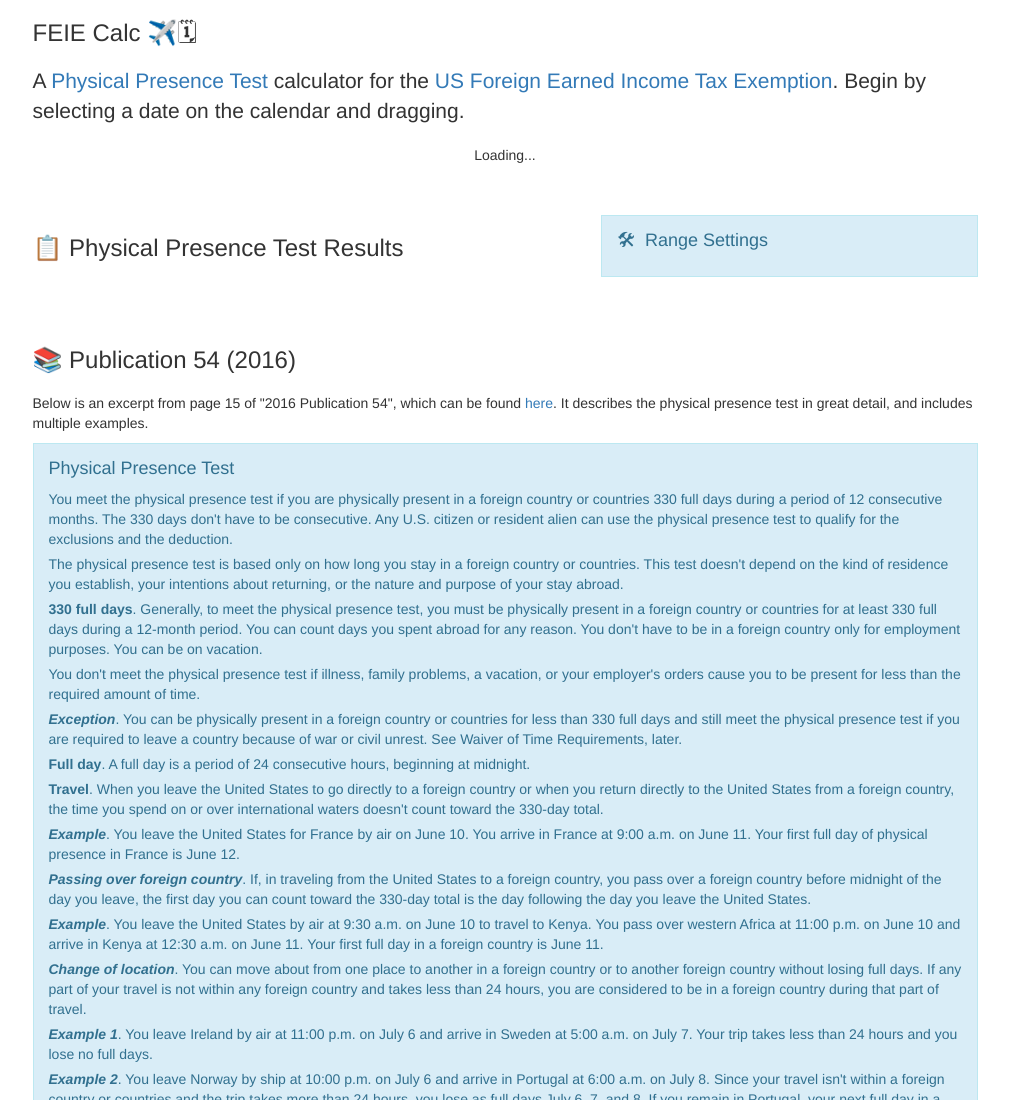
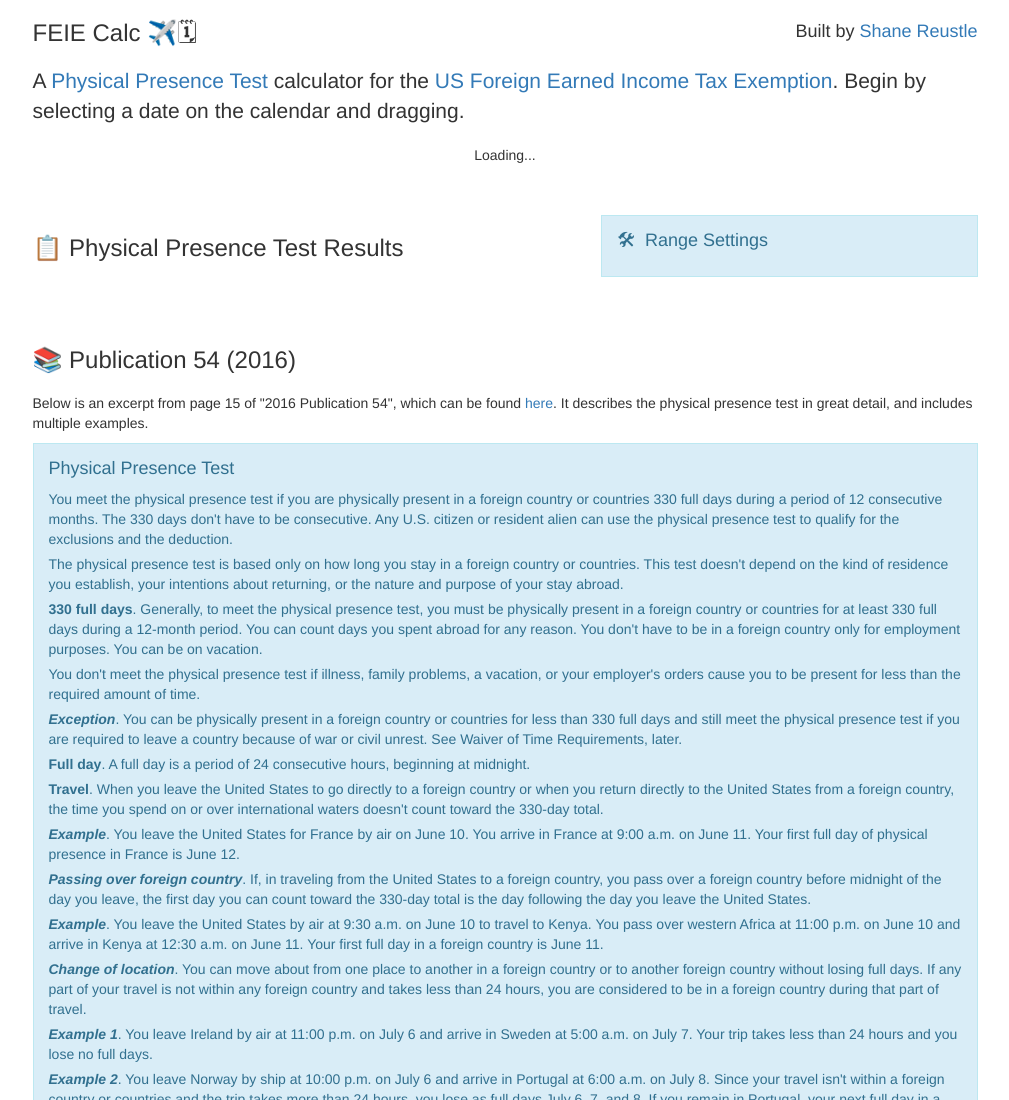
Before and after one commit to MariusVolkhart/feiecalc, a plain HTML site: page index.html in a window 1280 px wide. Shown: the top 1100 px of the page, without its empty margins (135-1144 px from the left). Drawn offline with nearby package versions, Linux system fonts and the light colour scheme; a script that the page names is missing.

Commit message:
added builtwith at the top

```diff
--- a/index.html
+++ b/index.html
@@ -25,6 +25,9 @@
                 <div class='col-md-10 col-md-offset-1'>
 
                     <!-- INTRO -->
+                    <div class='pull-right builtby'>
+                        <h4>Built by <a href='http://reustle.org' target='_blank'>Shane Reustle</a></h4>
+                    </div>
                     <h3>FEIE Calc ✈️🗓</h3>
                     <p class='lead'>
                         A <a href='https://www.irs.gov/instructions/i2555/ch02.html#d0e275'>Physical Presence Test</a> calculator for the <a href='https://www.irs.gov/individuals/international-taxpayers/foreign-earned-income-exclusion'>US Foreign Earned Income Tax Exemption</a>. Begin by selecting a date on the calendar and dragging.
--- a/static/main.js
+++ b/static/main.js
@@ -1,3 +1,5 @@
+'use strict';
+
 var TARGET_COUNT = 330;
 
 var START_DATE = moment('2017-01-01');
--- a/static/style.css
+++ b/static/style.css
@@ -2,6 +2,13 @@
 
 h3 {
     margin: 20px 0px;
+}
+.builtby {
+    margin-top: 12px;
+}
+.builtby h4 {
+    font-weight: 400;
+    font-size: 18px;
 }
 .actions-container {
     margin-bottom: 15px;
```
